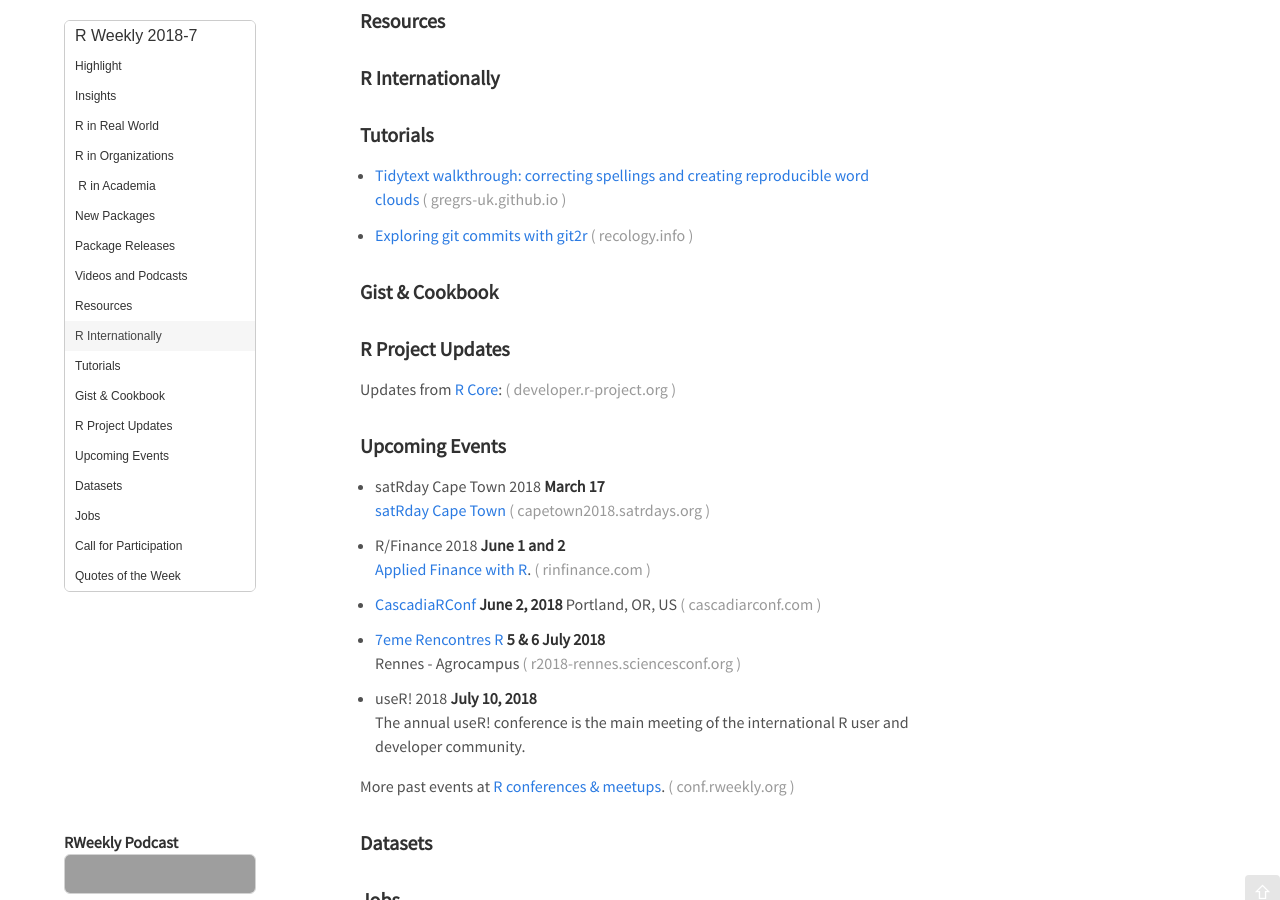
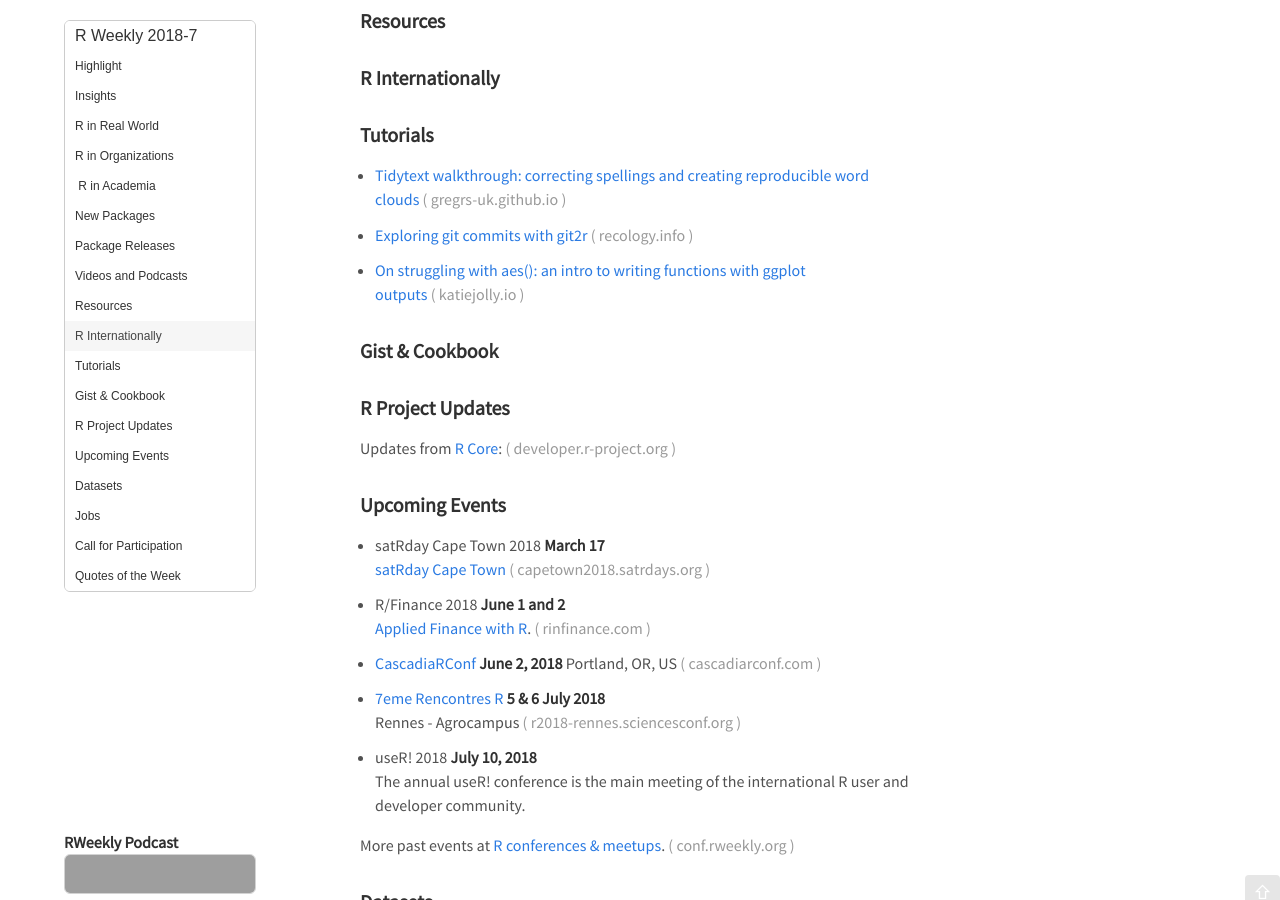
Before and after one commit to rweekly/rweekly.org, a Jekyll site: the page built from draft.md, in a window 1280 px wide and 900 px high, scrolled down 1010 px. Built offline with Jekyll 4.4.1, drawn with Linux system fonts in a browser that asks for light colours; emoji names are drawn with the system emoji font; comment, search, counter and statistics services are not loaded; grey boxes are pictures that could not be loaded.

Commit message:
add post to tutorials (#192)

```diff
--- a/draft.md
+++ b/draft.md
@@ -70,6 +70,8 @@
 
 + [Exploring git commits with git2r](https://recology.info/2018/02/git-commits/)
 
++ [On struggling with aes(): an intro to writing functions with ggplot outputs](http://katiejolly.io/blog/2018-02-05/aes-string)
+
 <!--<div class="post-more-begin"></div><div class="post-more-end"></div>-->
 
 ### Gist & Cookbook
```
